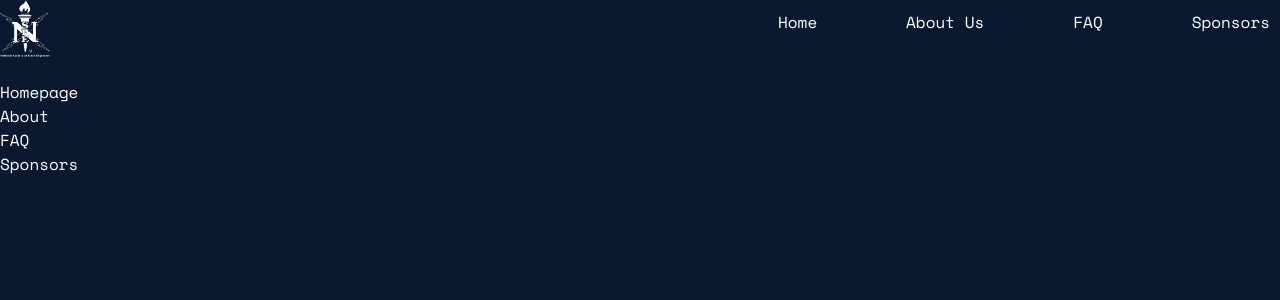
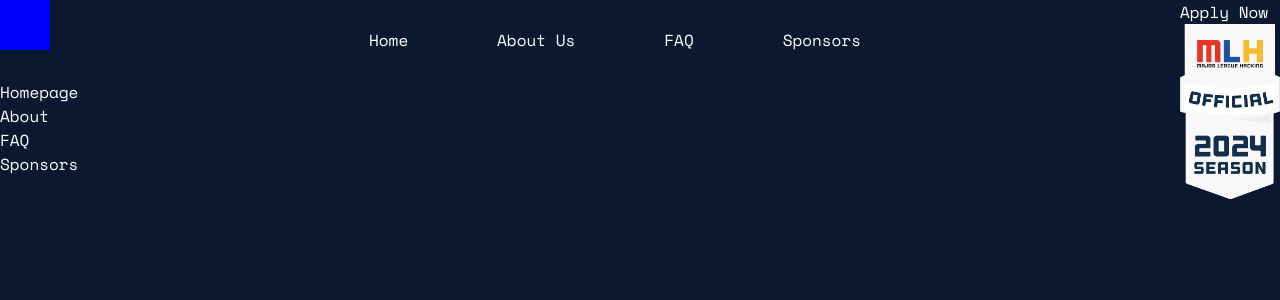
Before and after one commit to rtutz/NSBE-website, a React (Vite) app: page / in a window 1280 px wide. Shown: the top 300 px of the page. Built offline with nearby package versions, Linux system fonts and the light colour scheme.

Commit message:
initial implementation of NavBar

```diff
--- a/src/App.css
+++ b/src/App.css
@@ -18,7 +18,10 @@ body {
 
 .logo {
   display: inline;
-  height: 100%;
+  width: 50px;
+  height: 50px;
+  background-color: blue;
+
 }
 
 
@@ -26,9 +29,19 @@ body {
   width: 40%;
   display: flex;
   justify-content: space-between;
+  align-items: center;
   padding: 10px; /* Adjust the value as needed */
 }
 
+.MLHLogoAndApply {
+
+}
+
+img {
+  height: 100px;
+  width: 100px;
+  -o-object-fit: contain;
+}
 /* #root {
   max-width: 1280px;
   margin: 0 auto;
--- a/src/components/NavBar.jsx
+++ b/src/components/NavBar.jsx
@@ -1,11 +1,12 @@
 import { HashLink as Link } from 'react-router-hash-link'
-import logo from '../assets/NSBE-logo-white.png'
+import logo from '../assets/NSBE-logo-white.png';
+import mlhLogo from '../assets/mlh-trust-badge-white-2024.png'
 
 function NavBar() {
     return (
     <div className="navbar">
       <div  className='logo'>
-        <img src={logo} alt="" width="50" className='logo-img'/>
+        {/* <img src={logo} alt="" className='logo-img'/> */}
       </div>
       <div className='optionsNavigation'>
         <Link to="#homepage">
@@ -21,6 +22,15 @@ function NavBar() {
           Sponsors
         </Link>
       </div>
+      <div className='MLHLogoAndApply flex'>
+        <div className='applyButton flex items-center'>
+          Apply Now
+        </div>
+        <div id="mlh-logo">
+          <img src={mlhLogo} alt="" className='logo-img' id='mlh-logo-img' />
+        </div>
+
+      </div>
     </div>
     )
 }
```
Also changed, not shown: src/assets/mlh-trust-badge-white-2024.png (added).
